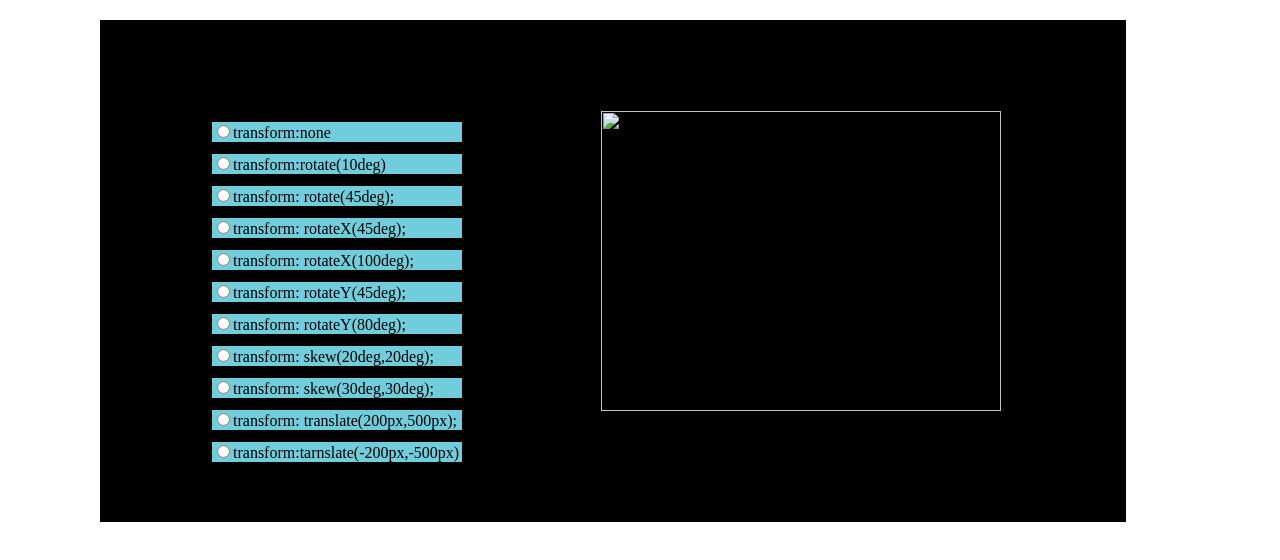
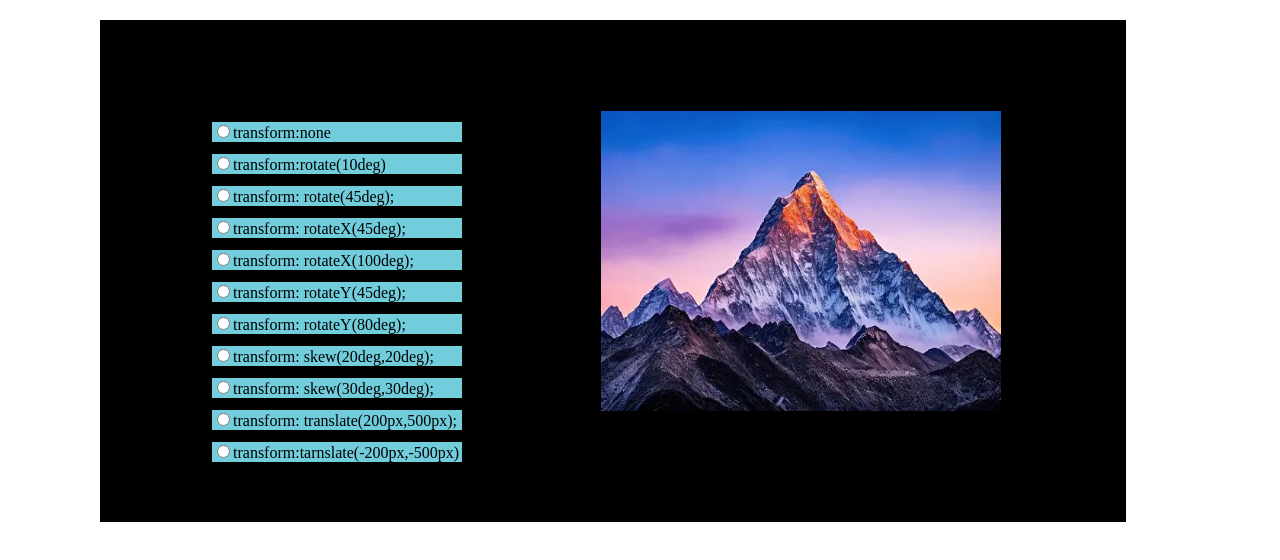
Before and after one commit to Vijayamrav/transform, a plain HTML site: page index.html in a window 1280 px wide. Drawn offline with Linux system fonts and the light colour scheme.

Commit message:
hasdfgtadsf

```diff
--- a/index.html
+++ b/index.html
@@ -122,7 +122,7 @@
           <div class="transform transformskew2"><input type="radio" name="transform" value="10deg">transform: skew(30deg,30deg);</div>
           <div class="transform transformtranslate"><input type="radio" name="transform" value="10deg">transform: translate(200px,500px);</div>
           <div class="transform transformtranslate1"><input type="radio" name="transform" value="10deg">transform:tarnslate(-200px,-500px)</div>
-          <img src="./images/mountains.webp" height="300px" width="400px">
+          <img src="mountains.webp" height="300px" width="400px">
         </div>
 
 
```
